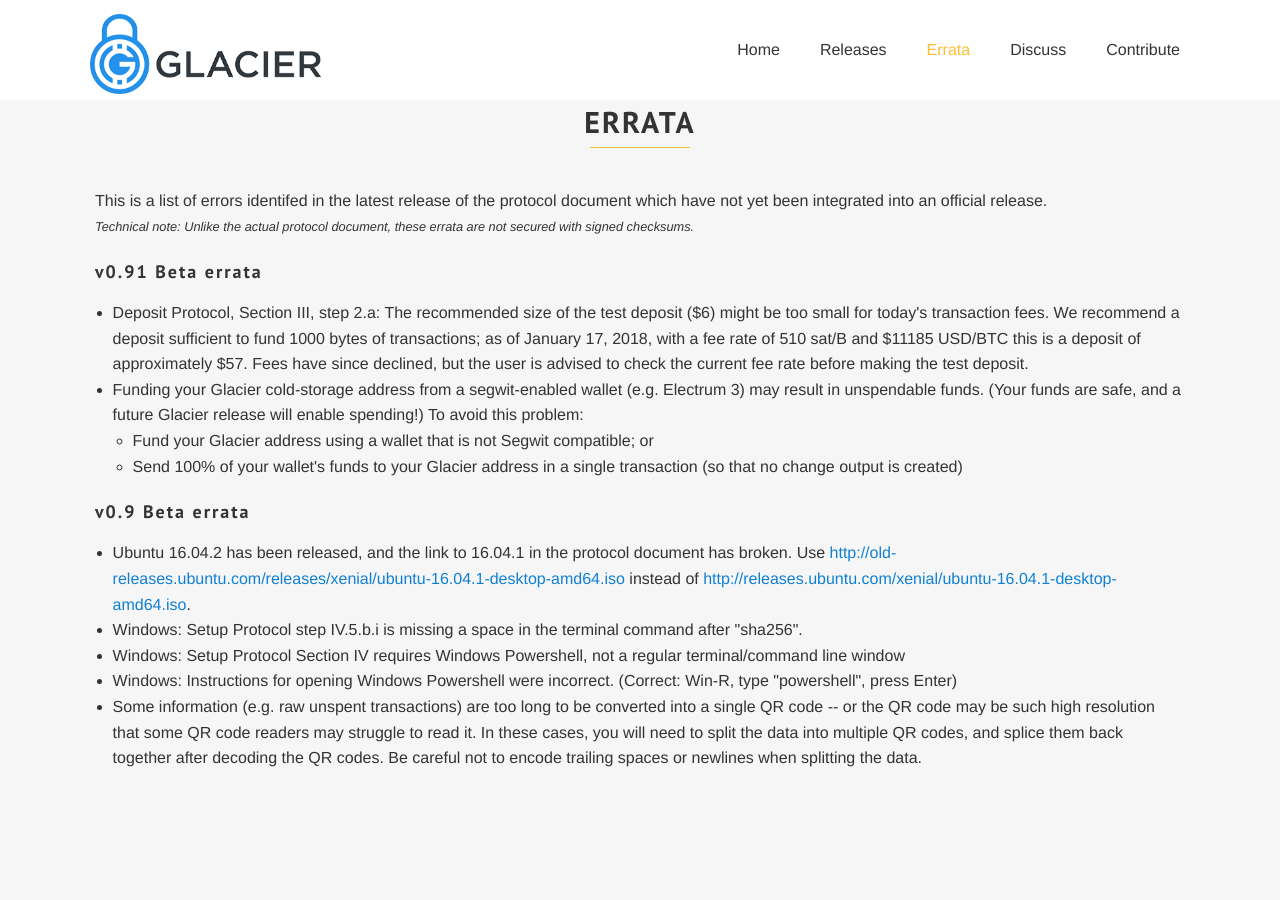
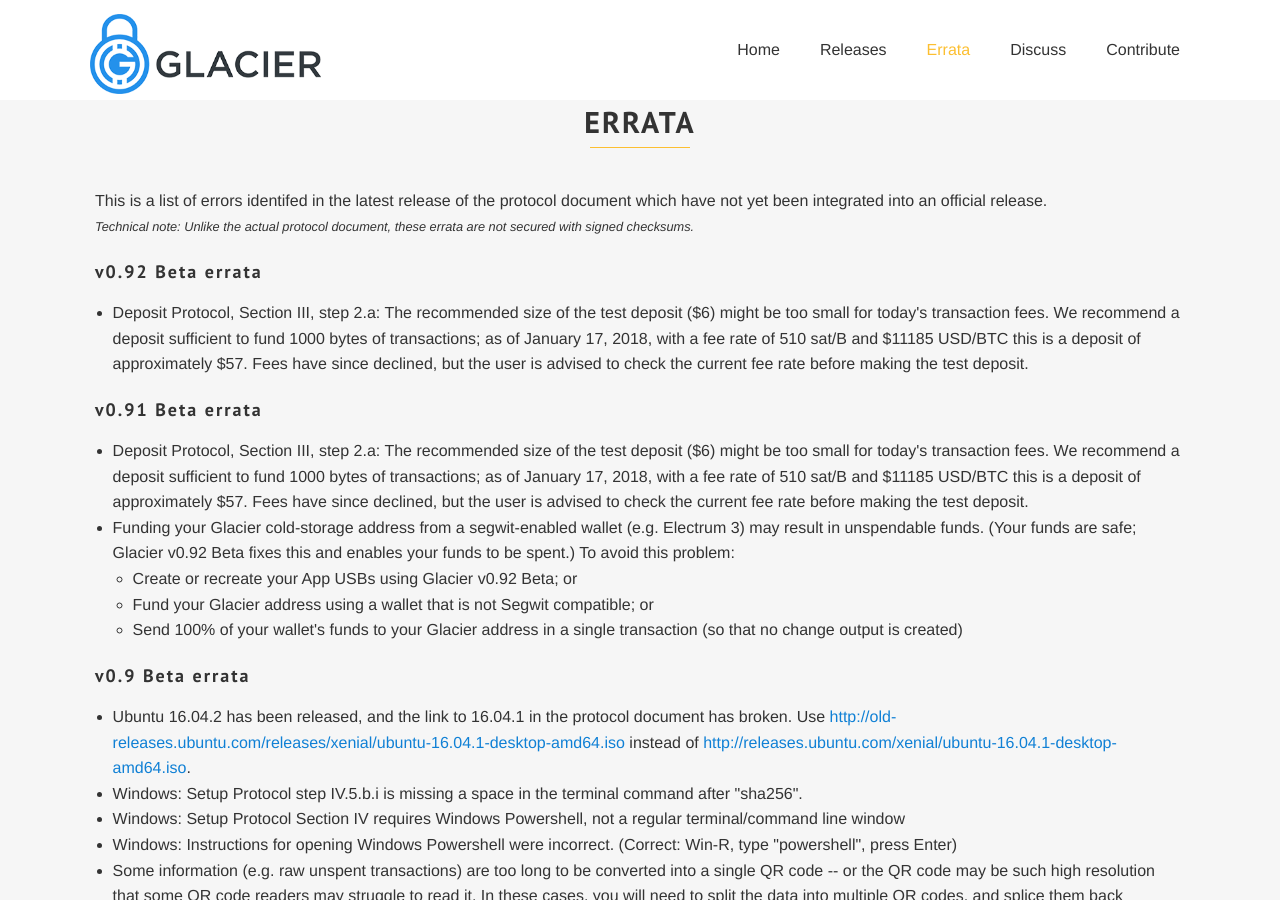
Before and after one commit to GlacierProtocol/glacierprotocol.github.io, a Jekyll site: the page built from errata.html, in a window 1280 px wide and 900 px high, scrolled down 394 px. Built offline with Jekyll 4.4.1, drawn with Linux system fonts in a browser that asks for light colours; some web fonts are replaced.

Commit message:
Update errata for v0.92 Beta

```diff
--- a/errata.html
+++ b/errata.html
@@ -20,12 +20,19 @@
 		<br />
 		<span style="font-size: 0.8em;"><em>Technical note:  Unlike the actual protocol document, these errata are not secured with signed checksums.</span></em>
 
+    <h3>v0.92 Beta errata</h3>
+
+    <ul>
+      <li>Deposit Protocol, Section III, step 2.a: The recommended size of the test deposit ($6) might be too small for today's transaction fees. We recommend a deposit sufficient to fund 1000 bytes of transactions; as of January 17, 2018, with a fee rate of 510 sat/B and $11185 USD/BTC this is a deposit of approximately $57. Fees have since declined, but the user is advised to check the current fee rate before making the test deposit.</li>
+    </ul>
+
     <h3>v0.91 Beta errata</h3>
 
     <ul>
       <li>Deposit Protocol, Section III, step 2.a: The recommended size of the test deposit ($6) might be too small for today's transaction fees. We recommend a deposit sufficient to fund 1000 bytes of transactions; as of January 17, 2018, with a fee rate of 510 sat/B and $11185 USD/BTC this is a deposit of approximately $57. Fees have since declined, but the user is advised to check the current fee rate before making the test deposit.</li>
-      <li>Funding your Glacier cold-storage address from a segwit-enabled wallet (e.g. Electrum 3) may result in unspendable funds. (Your funds are safe, and a future Glacier release will enable spending!) To avoid this problem:
+      <li>Funding your Glacier cold-storage address from a segwit-enabled wallet (e.g. Electrum 3) may result in unspendable funds. (Your funds are safe; Glacier v0.92 Beta fixes this and enables your funds to be spent.) To avoid this problem:
 	<ul>
+	  <li>Create or recreate your App USBs using Glacier v0.92 Beta; or</li>
 	  <li>Fund your Glacier address using a wallet that is not Segwit compatible; or</li>
 	  <li>Send 100% of your wallet's funds to your Glacier address in a single transaction (so that no change output is created)</li>
 	</ul>
```
